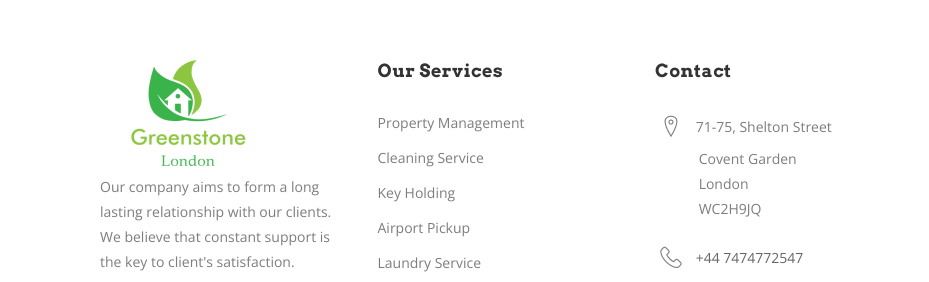
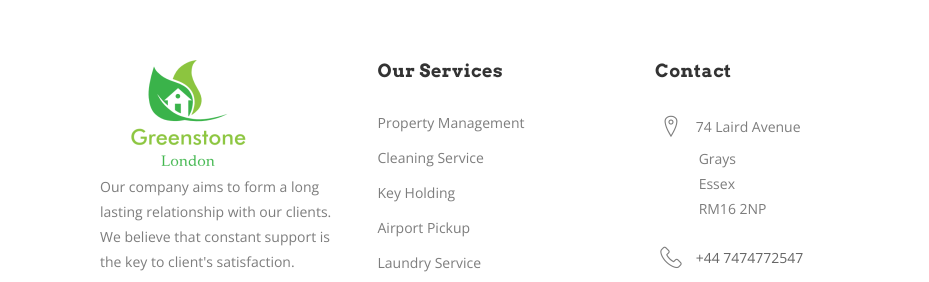
Before and after one commit to ankur108/greenstonelondon.co.uk, a plain HTML site: page index.html in a window 1280 px wide. Shown: the part 2057-2339 px from the top of the page, 0-929 px from the left. Drawn offline with nearby package versions, Linux system fonts and the light colour scheme; grey boxes are pictures that could not be loaded; files whose address does not match are found by name.

Commit message:
Change in Address

```diff
--- a/index.html
+++ b/index.html
@@ -259,7 +259,7 @@
               <h3 class="footer-titel">Contact</h3>
               <ul class="address">
                 <li>
-                  <i class="lni-map-marker"></i> 71-75, Shelton Street</br/>&nbsp;&nbsp;&nbsp;&nbsp;&nbsp;&nbsp;&nbsp;&nbsp;&nbsp;&nbsp;&nbsp;&nbsp;Covent Garden<br/>&nbsp;&nbsp;&nbsp;&nbsp;&nbsp;&nbsp;&nbsp;&nbsp;&nbsp;&nbsp;&nbsp;&nbsp;London<br/>&nbsp;&nbsp;&nbsp;&nbsp;&nbsp;&nbsp;&nbsp;&nbsp;&nbsp;&nbsp;&nbsp;&nbsp;WC2H9JQ
+                  <i class="lni-map-marker"></i> 74 Laird Avenue</br/>&nbsp;&nbsp;&nbsp;&nbsp;&nbsp;&nbsp;&nbsp;&nbsp;&nbsp;&nbsp;&nbsp;&nbsp;Grays<br/>&nbsp;&nbsp;&nbsp;&nbsp;&nbsp;&nbsp;&nbsp;&nbsp;&nbsp;&nbsp;&nbsp;&nbsp;Essex<br/>&nbsp;&nbsp;&nbsp;&nbsp;&nbsp;&nbsp;&nbsp;&nbsp;&nbsp;&nbsp;&nbsp;&nbsp;RM16 2NP
                 </li>
                 <li>
                   <i class="lni-phone-handset"></i> <a href="tel:00442036171370">+44 7474772547</a>
```
